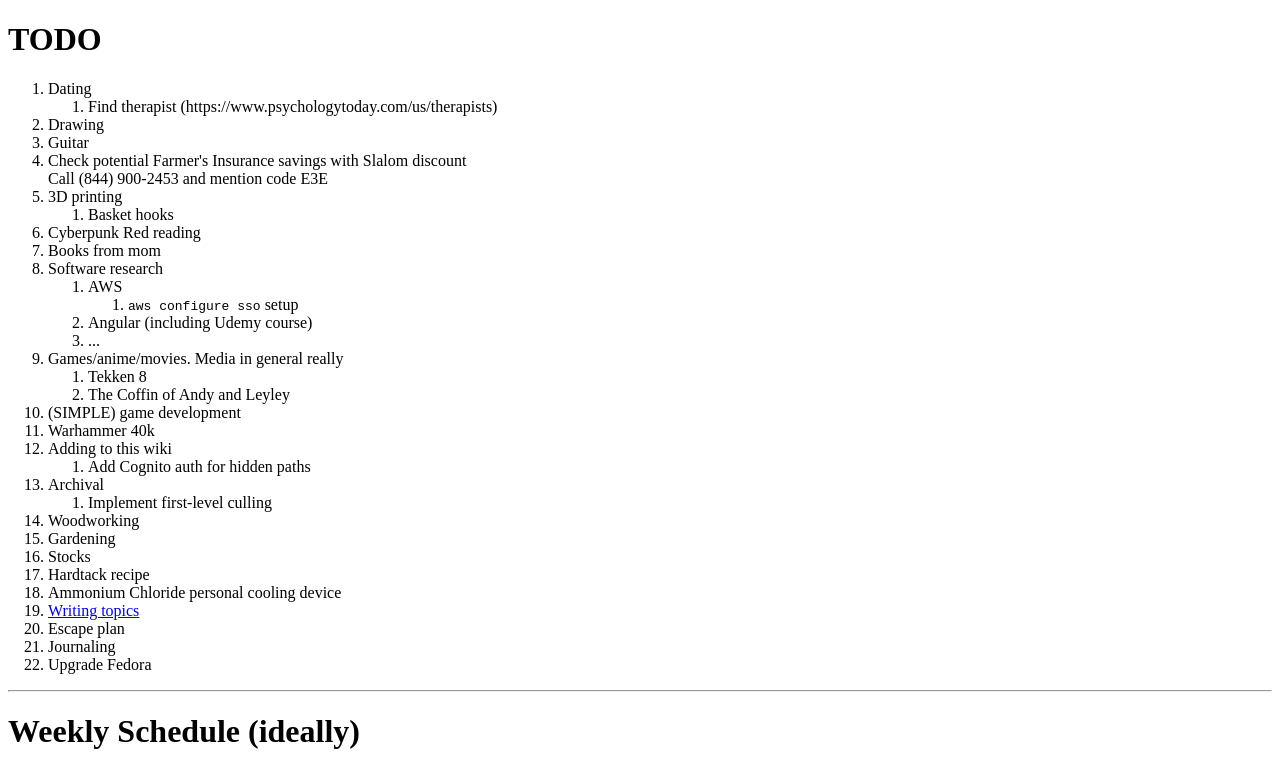
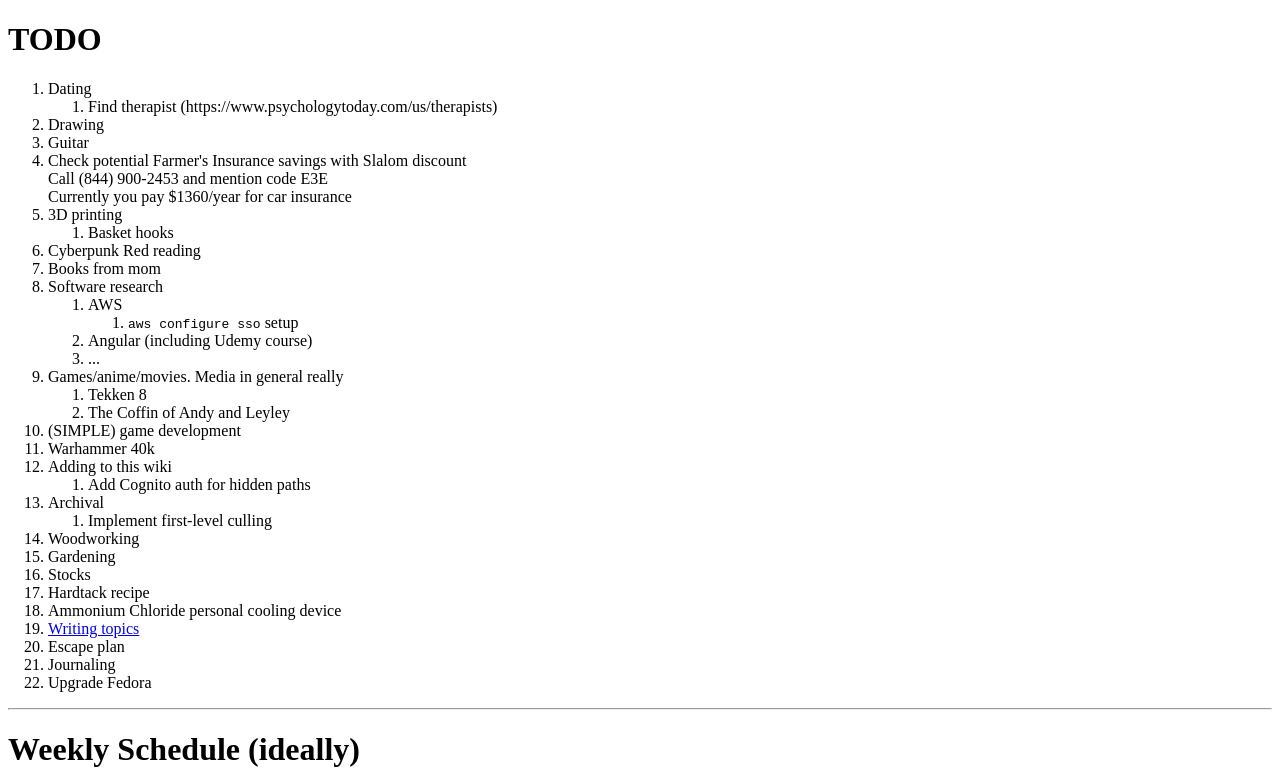
Before and after one commit to RadicalGarlic/safehouse.kim, an Angular app: page /wiki in a window 1280 px wide. Shown: the top 771 px of the page. Built offline with nearby package versions, Linux system fonts and the light colour scheme.

Commit message:
Add current payment to Farmer's insurance todo

```diff
--- a/src/app/wiki/wiki.component.html
+++ b/src/app/wiki/wiki.component.html
@@ -12,6 +12,7 @@
     <li>
       <p>Check potential Farmer's Insurance savings with Slalom discount</p>
       <p>Call (844) 900-2453 and mention code E3E</p>
+      <p>Currently you pay $1360/year for car insurance</p>
     </li>
     <li>
       <p>3D printing</p>
```
